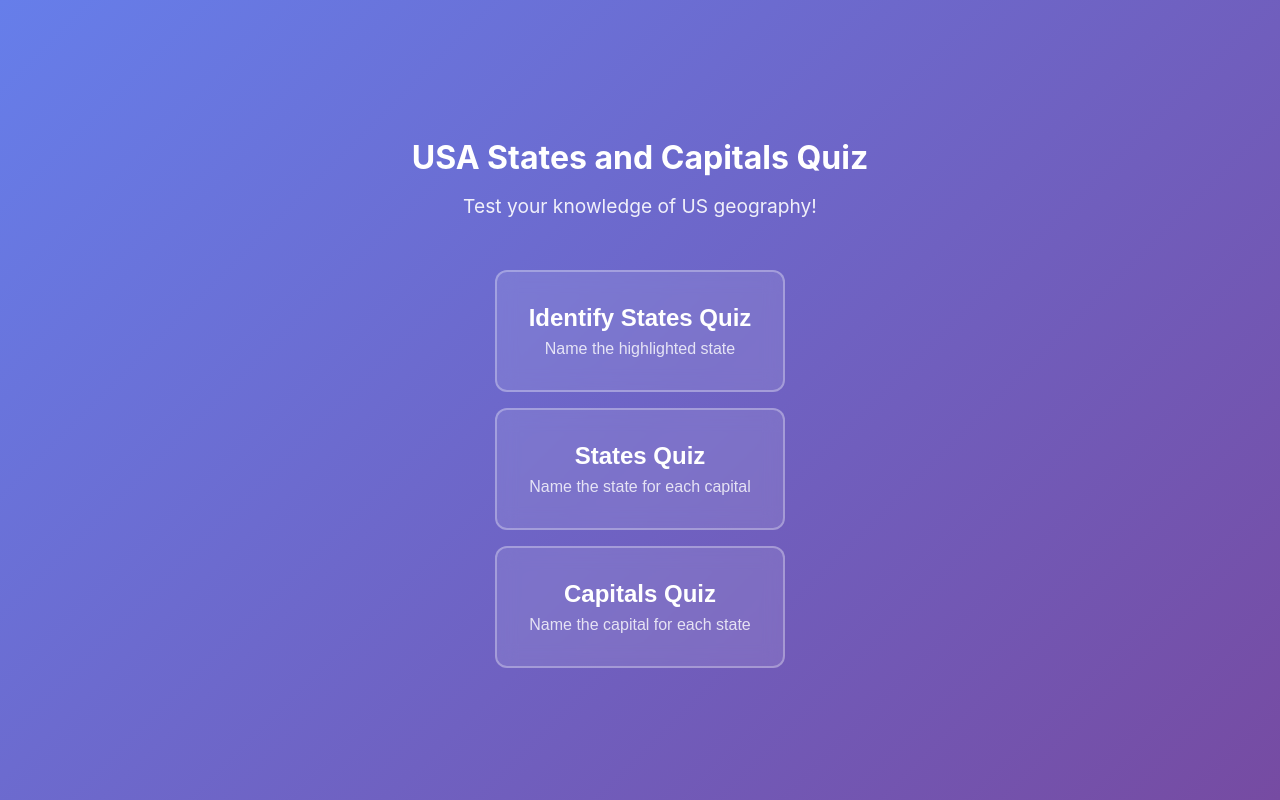
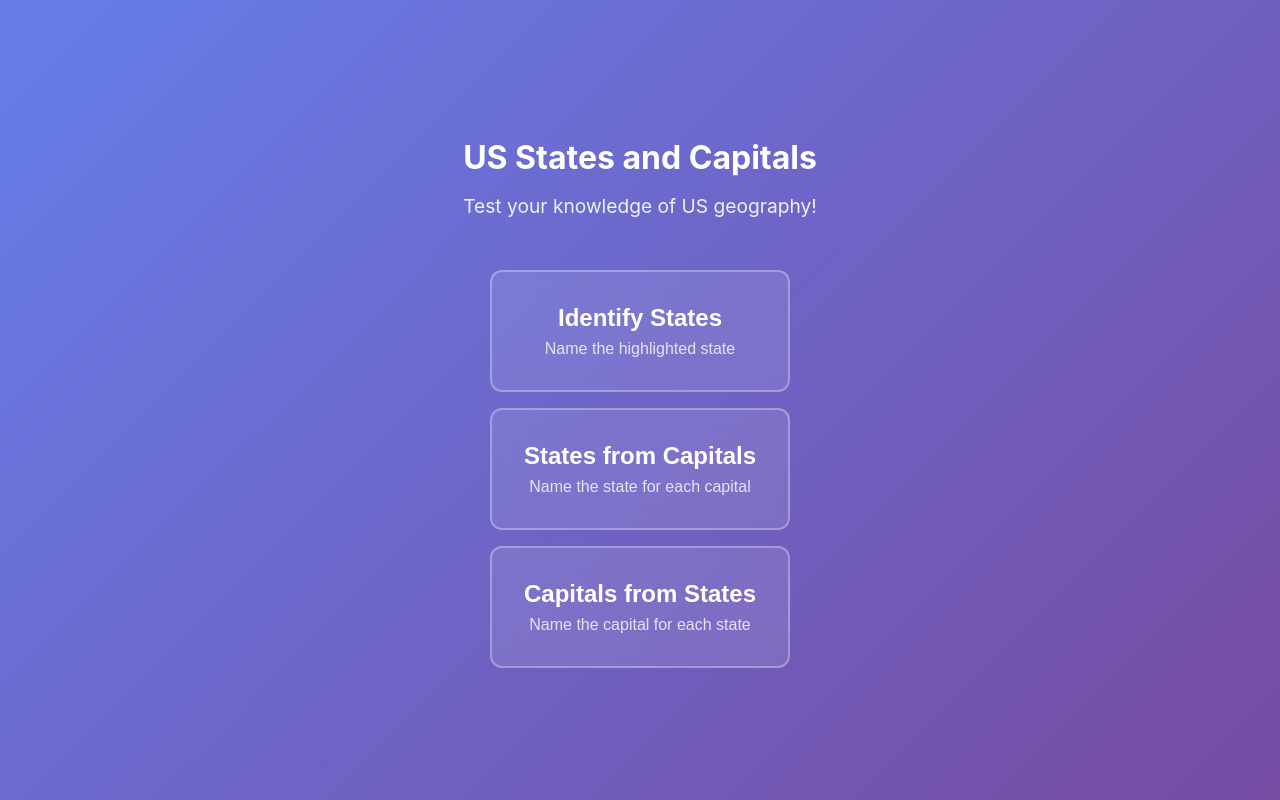
Before and after one commit to lborloz/states-capitals, a plain HTML site: page index.html in a window 1280 px wide. Drawn offline with Linux system fonts and the light colour scheme.

Commit message:
Update page copy

```diff
--- a/index.html
+++ b/index.html
@@ -3,7 +3,7 @@
 <head>
     <meta charset="UTF-8">
     <meta name="viewport" content="width=device-width, initial-scale=1.0">
-    <title>USA States and Capitals Quiz</title>
+    <title>US States and Capitals Quiz</title>
     <link rel="stylesheet" href="styles.css">
 </head>
 <body>
@@ -11,20 +11,20 @@
         <!-- Quiz Type Selection Screen -->
         <div id="quiz-selection" class="screen active">
             <header>
-                <h1>USA States and Capitals Quiz</h1>
+                <h1>US States and Capitals</h1>
                 <p>Test your knowledge of US geography!</p>
             </header>
             <div class="quiz-type-buttons">
                 <button id="identify-states-quiz-btn" class="quiz-type-btn">
-                    <h2>Identify States Quiz</h2>
+                    <h2>Identify States</h2>
                     <p>Name the highlighted state</p>
                 </button>
                 <button id="states-quiz-btn" class="quiz-type-btn">
-                    <h2>States Quiz</h2>
+                    <h2>States from Capitals</h2>
                     <p>Name the state for each capital</p>
                 </button>
                 <button id="capitals-quiz-btn" class="quiz-type-btn">
-                    <h2>Capitals Quiz</h2>
+                    <h2>Capitals from States</h2>
                     <p>Name the capital for each state</p>
                 </button>
             </div>
```
